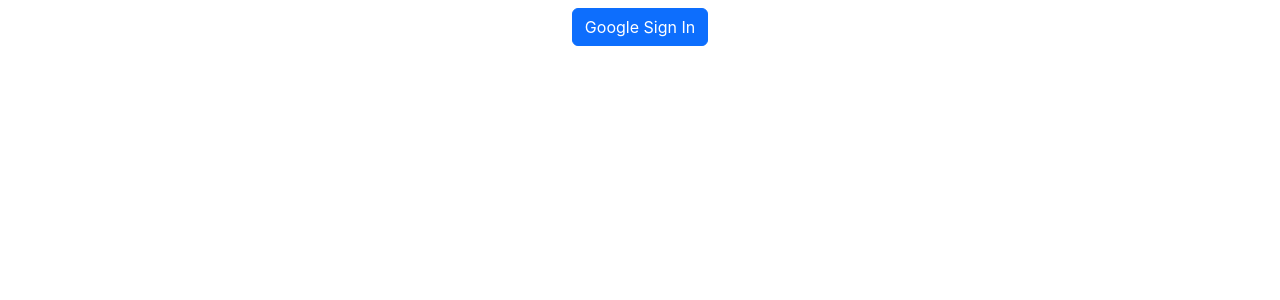
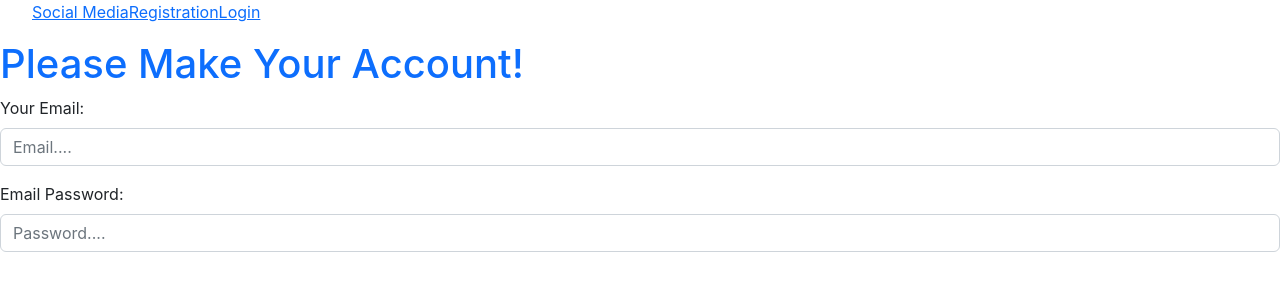
Before and after one commit to mitHSwas/firebase-auth-practice, a React (Create React App) app: page / in a window 1280 px wide. Shown: the top 300 px of the page. Built offline with nearby package versions, Linux system fonts and the light colour scheme.

Commit message:
github login is complted and try to email password registration

```diff
--- a/package.json
+++ b/package.json
@@ -10,6 +10,7 @@
     "firebase": "^9.12.1",
     "react": "^18.2.0",
     "react-dom": "^18.2.0",
+    "react-router-dom": "^6.4.2",
     "react-scripts": "5.0.1",
     "web-vitals": "^2.1.4"
   },
--- a/src/App.js
+++ b/src/App.js
@@ -1,11 +1,39 @@
-import logo from './logo.svg';
 import './App.css';
-import SocialMedia from './components/SocialMedia/SocialMedia';
+import { createBrowserRouter, RouterProvider } from 'react-router-dom';
+import Main from './layout/Main';
+import SocialAccounts from './components/SocialAccounts/SocialAccounts';
+import Register from './components/Register/Register';
+import Login from './components/Login/Login';
 
 function App() {
+  const router = createBrowserRouter([
+    {
+      path: "/",
+      element: <Main></Main>,
+      children: [
+        {
+          path: '/',
+          element: <Register></Register>
+        },
+        {
+          path: 'socialMedia',
+          element: <SocialAccounts></SocialAccounts>
+        },
+        {
+          path: 'register',
+          element: <Register></Register>
+        },
+        {
+          path: 'login',
+          element: <Login></Login>
+        }
+      ]
+    }
+  ])
+
   return (
-    <div className="App">
-      <SocialMedia></SocialMedia>
+    <div>
+      <RouterProvider router={router}></RouterProvider>
     </div>
   );
 }
--- /dev/null
+++ b/src/components/Login/Login.js
@@ -0,0 +1,11 @@
+import React from 'react';
+
+const Login = () => {
+    return (
+        <div>
+            <h2>This is the login components</h2>
+        </div>
+    );
+};
+
+export default Login;
--- /dev/null
+++ b/src/components/Register/Register.js
@@ -0,0 +1,21 @@
+import React from 'react';
+
+const Register = () => {
+    return (
+        <div>
+            <h1 className='text-primary'>Please Make Your Account!</h1>
+            <form>
+                <div className="mb-3">
+                    <label htmlFor="formGroupExampleInput" className="form-label">Your Email:</label>
+                    <input type="email" name="email" className="form-control" id="formGroupExampleInput" placeholder="Email...." required />
+                </div>
+                <div className="mb-3">
+                    <label htmlFor="formGroupExampleInput2" className="form-label">Email Password:</label>
+                    <input type="password" name="password" className="form-control" id="formGroupExampleInput2" placeholder="Password...." required />
+                </div>
+            </form>
+        </div>
+    );
+};
+
+export default Register;
--- a/src/components/SocialMedia/SocialMedia.js
+++ b/src/components/SocialAccounts/SocialAccounts.js
@@ -1,12 +1,15 @@
 import React, { useState } from 'react';
-import { getAuth, GoogleAuthProvider, signInWithPopup, signOut } from 'firebase/auth'
+import { getAuth, GithubAuthProvider, GoogleAuthProvider, signInWithPopup, signOut } from 'firebase/auth'
 import app from '../../firebase/firebase.init';
 
 const auth = getAuth(app)
 
-const SocialMedia = () => {
+const SocialAccounts = () => {
+
     const [user, setUser] = useState({})
+
     const googleProvider = new GoogleAuthProvider();
+    const githubProvider = new GithubAuthProvider();
 
     const handleGoogleSignIn = () => {
         signInWithPopup(auth, googleProvider)
@@ -16,6 +19,17 @@
             })
             .catch(error => {
                 console.error("error", error)
+            })
+    }
+
+    const handleGithubSignIn = () => {
+        signInWithPopup(auth, githubProvider)
+            .then(result => {
+                const user = result.user;
+                setUser(user)
+            })
+            .catch(error => {
+                console.error("Error", error)
             })
     }
 
@@ -36,15 +50,17 @@
                 :
                 <div>
                     <button onClick={handleGoogleSignIn} type="button" className="btn btn-primary m-2">Google Sign In</button>
+                    <br />
+                    <button onClick={handleGithubSignIn} type="button" className="btn btn-info">GitHub Sign In</button>
                 </div>}
 
             {user.uid && <div>
                 <h1>Name: {user.displayName}</h1>
                 <p>Your Email: {user.email}</p>
-                <img src={user.photURL} alt="" />
+                <img src={user.photoURL} alt="" />
             </div>}
         </div>
     );
 };
 
-export default SocialMedia;
+export default SocialAccounts;
--- /dev/null
+++ b/src/layout/Main.js
@@ -0,0 +1,19 @@
+import React from 'react';
+import { Link, Outlet } from 'react-router-dom';
+
+const Main = () => {
+    return (
+        <div>
+            <nav>
+                <ul>
+                    <Link to="/socialMedia">Social Media</Link>
+                    <Link to="/register">Registration</Link>
+                    <Link to="/login">Login</Link>
+                </ul>
+            </nav>
+            <Outlet></Outlet>
+        </div>
+    );
+};
+
+export default Main;
```
Also changed, not shown: 1 other file (tests, documents, lock files or other folders).
